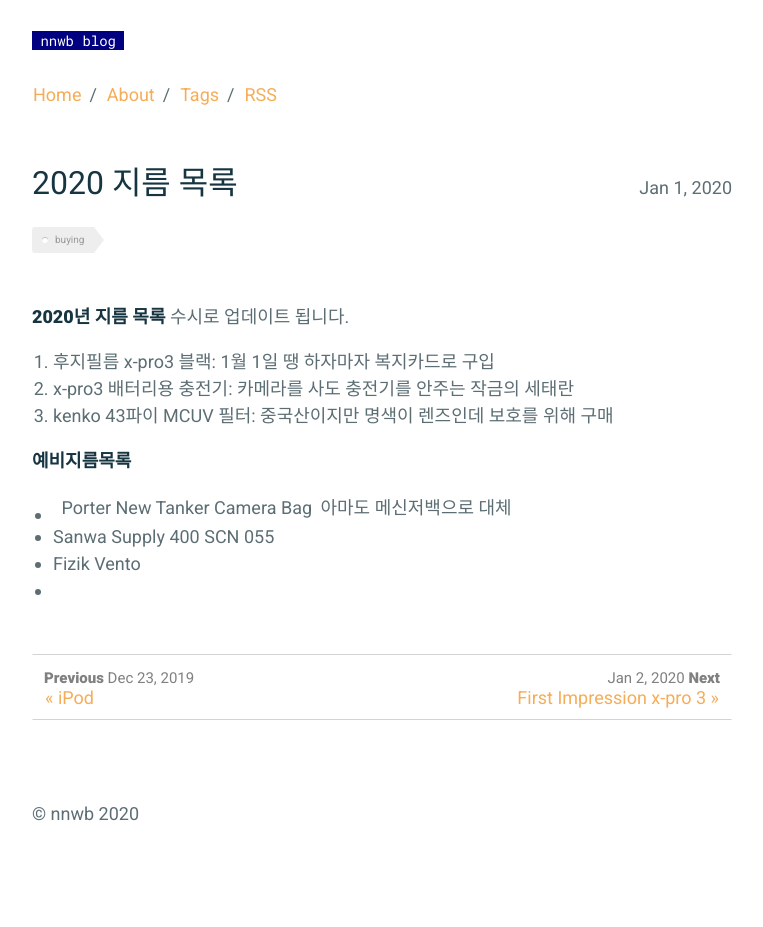
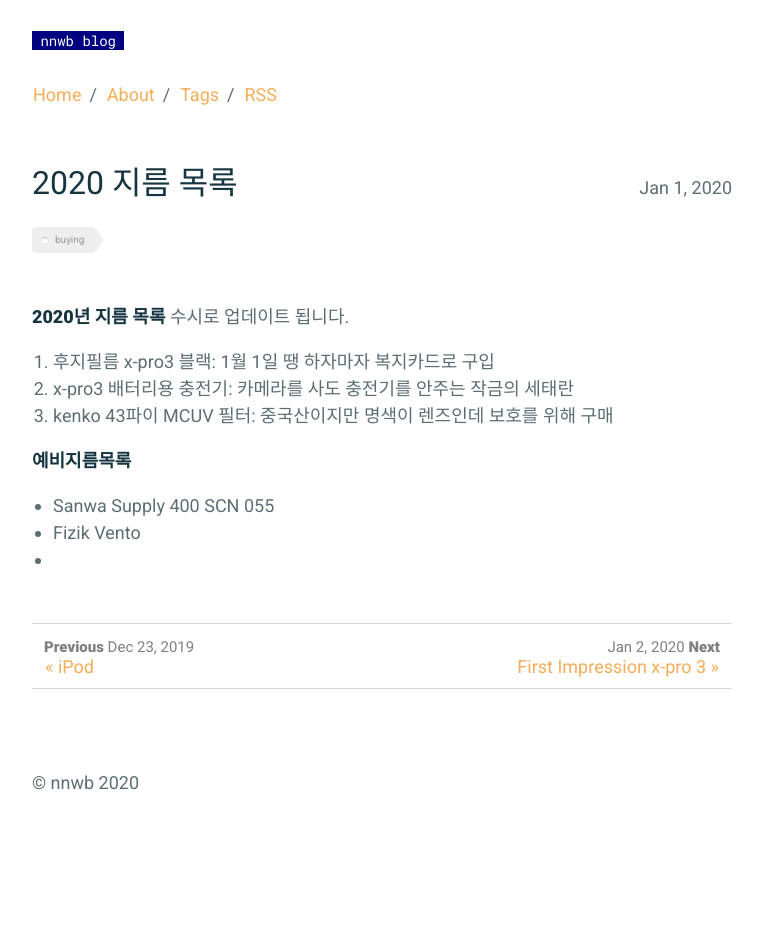
Before and after one commit to nnwb/nnwb.github.io, a Jekyll site: the page built from _posts/2020-01-01-2020buy.md, in a window 1280 px wide. Shown: the whole page, without its empty margins (258-1021 px from the left). Built offline with Jekyll 4.4.1, drawn with Linux system fonts in a browser that asks for light colours; comment, search, counter and statistics services are not loaded; after the commit the page ends 900 px from its top, so only the background shows below that.

Commit message:
Update 2020-01-01-2020buy.md

```diff
--- a/_posts/2020-01-01-2020buy.md
+++ b/_posts/2020-01-01-2020buy.md
@@ -15,7 +15,6 @@ comments: true
 
 
 **예비지름목록**
-- ||Porter New Tanker Camera Bag|| 아마도 메신저백으로 대체
 - Sanwa Supply 400 SCN 055
 - Fizik Vento
 -
```
